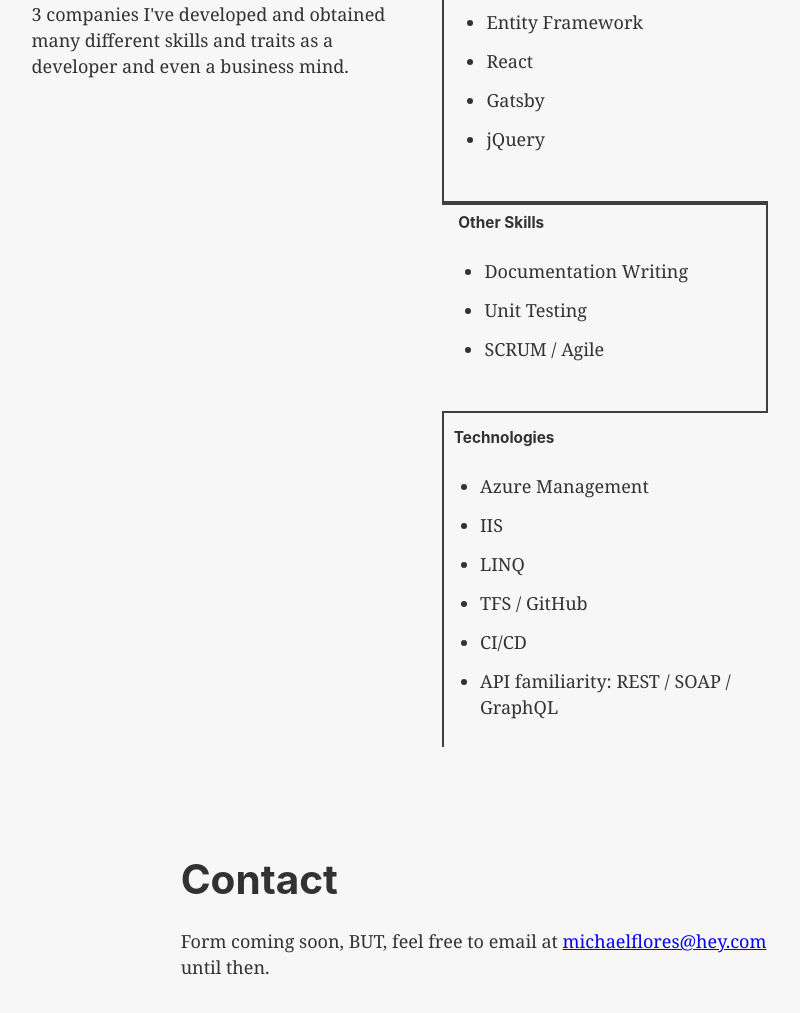
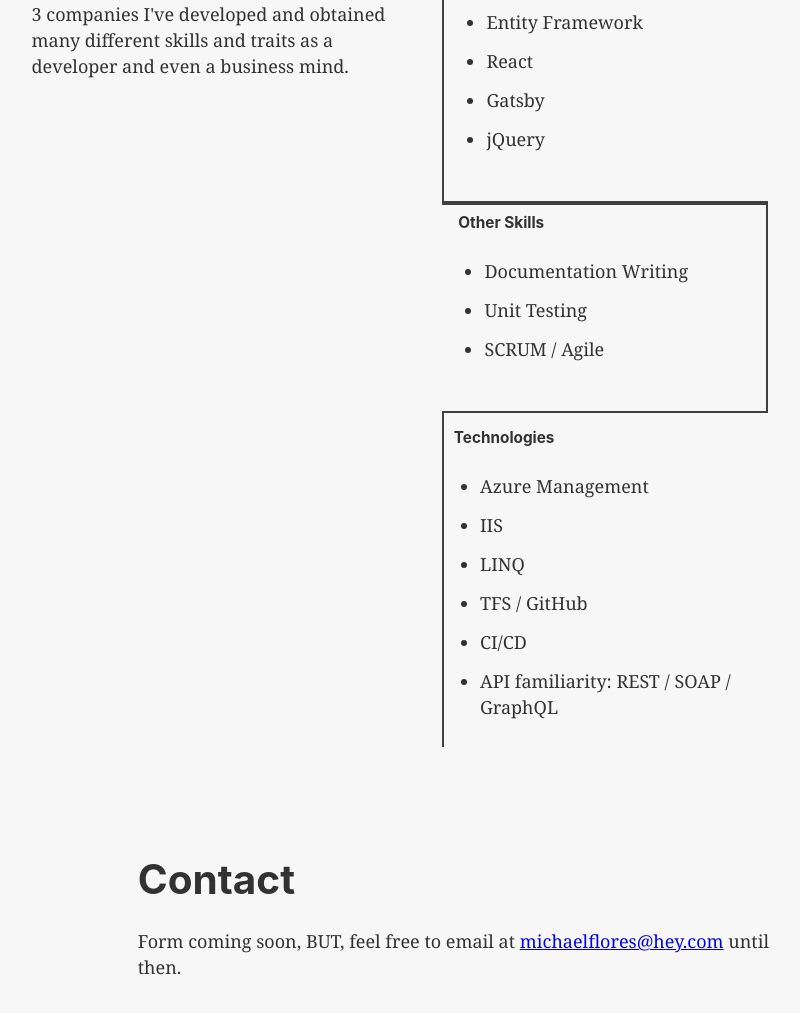
Before and after one commit to mikeyf06/personal-site, a Gatsby site: page / in a window 1280 px wide. Shown: the part 1140-2153 px from the top of the page, without its empty margins (288-1088 px from the left). Built offline with nearby package versions, Linux system fonts and the light colour scheme; Gatsby itself is replaced by a stand-in of ours.

Commit message:
More code cleanup

```diff
--- a/src/components/contactform.js
+++ b/src/components/contactform.js
@@ -2,9 +2,9 @@
 import styled from "styled-components";
 
 const ContactContainer = styled.div`
+    /* margin-top: 4%; */
+    margin-left: 25%;
     justify-content: center;
-    /* margin-top: 4%; */
-    margin-left: 30%;
     @media screen and (max-width: 600px) {
         margin-left: 0;
     }
--- a/src/components/socials.js
+++ b/src/components/socials.js
@@ -15,6 +15,10 @@
 
     a{
         padding: 2px 10px 2px 2px;
+    }
+
+    @media screen and (max-width: 600px) {
+        margin-bottom: .5rem;
     }
 `;
 
```
